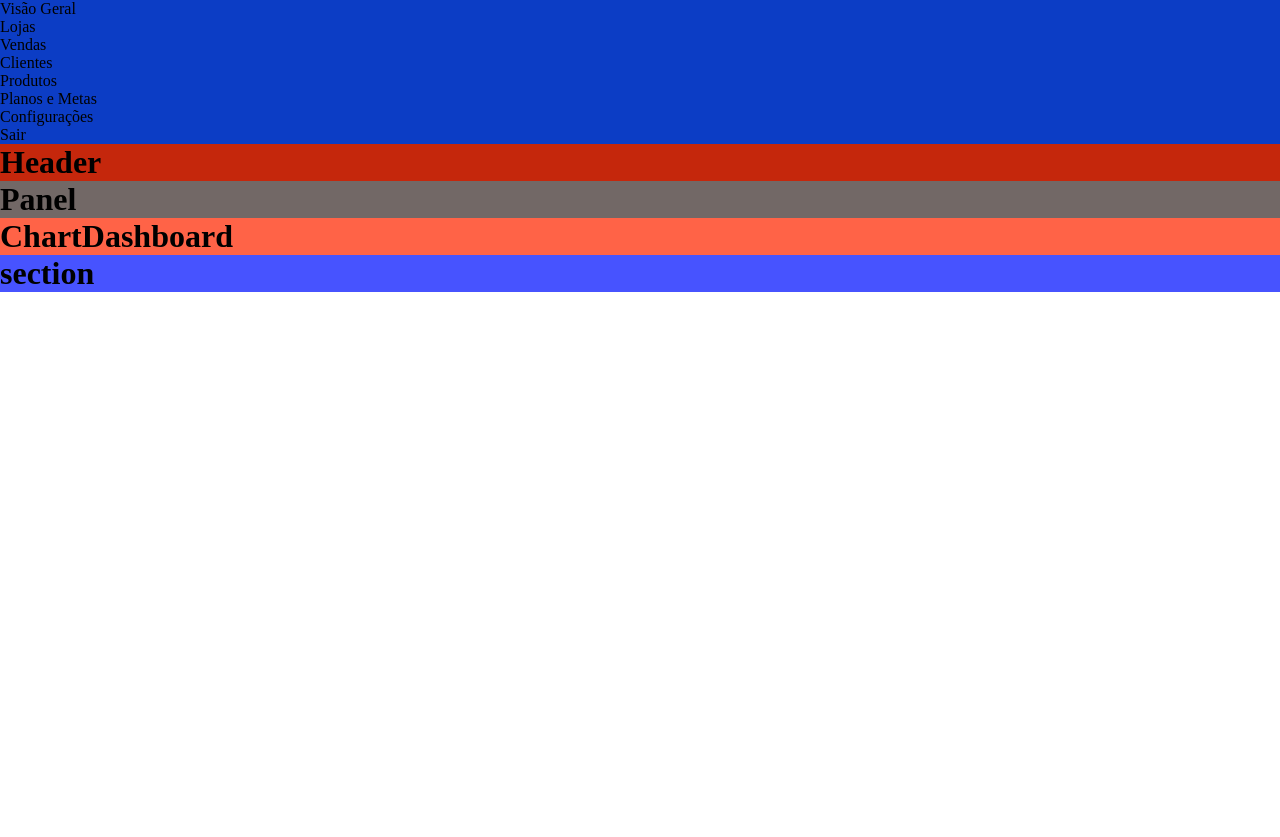
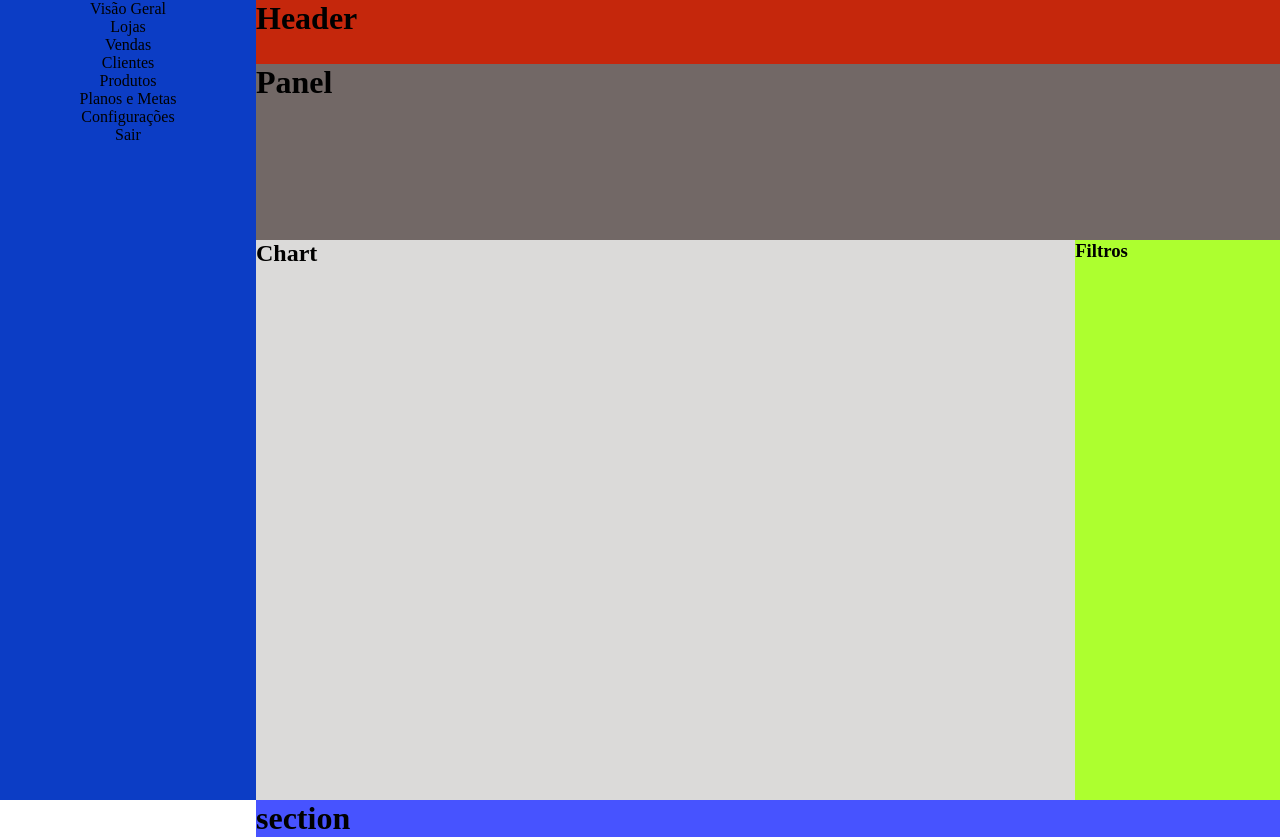
Before and after one commit to Lima08/Bagy-Dashboard, a React (Create React App) app: page / in a window 1280 px wide. Before the commit the page ends 800 px from the top, so only its background shows below. Built offline with nearby package versions, Linux system fonts and the light colour scheme.

Commit message:
Adiciona escopo fisual dashboard.

```diff
--- a/src/App.js
+++ b/src/App.js
@@ -1,11 +1,12 @@
 import React from 'react';
 import './style/app.css';
-import ChartDashboard from './components/chartDashboard';
+import Dashboard from './pages/dashboard';
 
 function App() {
   return (
-    <>
-      <div className='navbar'>
+    <div className='app'>
+      <nav className='navbar'>
+        {/*  Componentizar */}
         <ul>
           <li>Visão Geral</li>
           <li>Lojas</li>
@@ -16,10 +17,10 @@ function App() {
           <li>Configurações</li>
           <li>Sair</li>
         </ul>
-      </div>
+      </nav>
 
-      <ChartDashboard />
-    </>
+      <Dashboard />
+    </div>
   );
 }
 
--- a/src/components/chartDashboard/index.jsx
+++ b/src/components/ChartDashboard/index.jsx
@@ -6,22 +6,15 @@ function ChartDashboard() {
   // const { loading, error, data } = useQuery(query.queryTest3);
 
   return (
-    <>
-      <div className='header'>
-        <h1>Header</h1>
-      </div>
-      <div className='panel'>
-        <h1>Panel</h1>
+    <section className='chart-dashboard'>
+      <div className='chart'>
+        <h1> Chart</h1>
       </div>
 
-      <div className='chart'>
-        <h1> ChartDashboard</h1>
-      </div>
-
-      <div className='section'>
-        <h1>section</h1>
-      </div>
-    </>
+      <aside className='filters'>
+        <h1>Filtros </h1>
+      </aside>
+    </section>
   );
 }
 
--- a/src/pages/dashboard/index.jsx
+++ b/src/pages/dashboard/index.jsx
@@ -1,23 +1,38 @@
-import React from 'react';
 // import query from '../../graphql';
 // import { useQuery } from '@apollo/client';
 // import { ApolloProvider } from '@apollo/client';
 // import { client } from './graphql/graphqlClient';
 
+// const { loading, error, data } = useQuery(query.queryTest3);
+
+//   <ApolloProvider client={client}>
+//   <ChartDashboard />
+// </ApolloProvider>
+// import query from '../../graphql';
+// import { useQuery } from '@apollo/client';
+
+import React from 'react';
+import ChartDashboard from '../../components/ChartDashboard'
 
 
-function ChartDashboard() {
+function Dashboard() {
   // const { loading, error, data } = useQuery(query.queryTest3);
 
   return (
+    <main className='dashboard'>
+      <div className='header'>
+        <h1>Header</h1>
+      </div>
+      <div className='panel'>
+        <h1>Panel</h1>
+      </div>
 
-  //   <ApolloProvider client={client}>
-  //   <ChartDashboard />
-  // </ApolloProvider>
-    <>
-      <h1> ChartDashboard</h1>
-    </>
+      <ChartDashboard />
+      <div className='section'>
+        <h1>section</h1>
+      </div>
+    </main>
   );
 }
 
-export default ChartDashboard;
+export default Dashboard;
--- a/src/style/app.css
+++ b/src/style/app.css
@@ -5,22 +5,53 @@
   box-sizing: border-box;
 }
 
+.app {
+  width: 100vw;
+  height: 100vh;
+  display: flex;
+  /* flex-direction: row; */
+
+}
+
 .navbar {
   background-color: rgb(12, 61, 197);
+  width: 20vw;
+  padding: 0 auto;
+  text-align: center;
+}
+
+.dashboard {
+  width: 80vw;
 }
 
 .header {
   background-color: rgb(197, 39, 12);
+  height: 8vh;
+}
+
+.panel {
+  background-color: rgb(114, 104, 102);
+  height: 22vh;
+}
+
+.chart-dashboard {
+  background-color: greenyellow;
+  display: flex;
+  height: 70vh;
+
+}
+
+.chart {
+  background-color: rgb(219, 218, 217);
+  width: 80%;
+}
+
+.filters {
+  /* background-color: green; */
+  width: 20%;
+
 }
 
 .section {
   background-color: rgb(71, 83, 255);
 }
-
-.panel {
-  background-color: rgb(114, 104, 102);
-}
-
-.chart {
-  background-color: tomato;
-}
```
